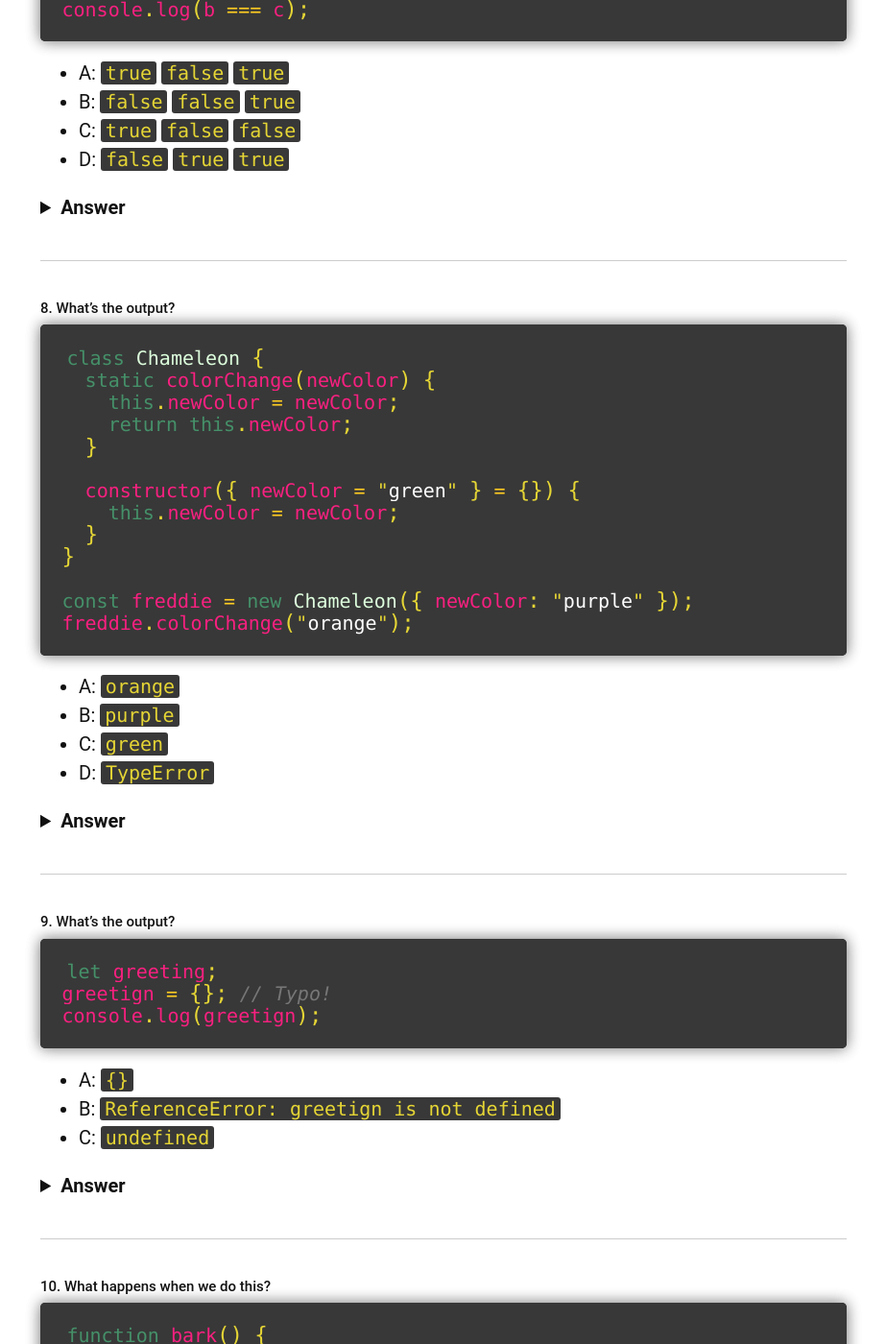
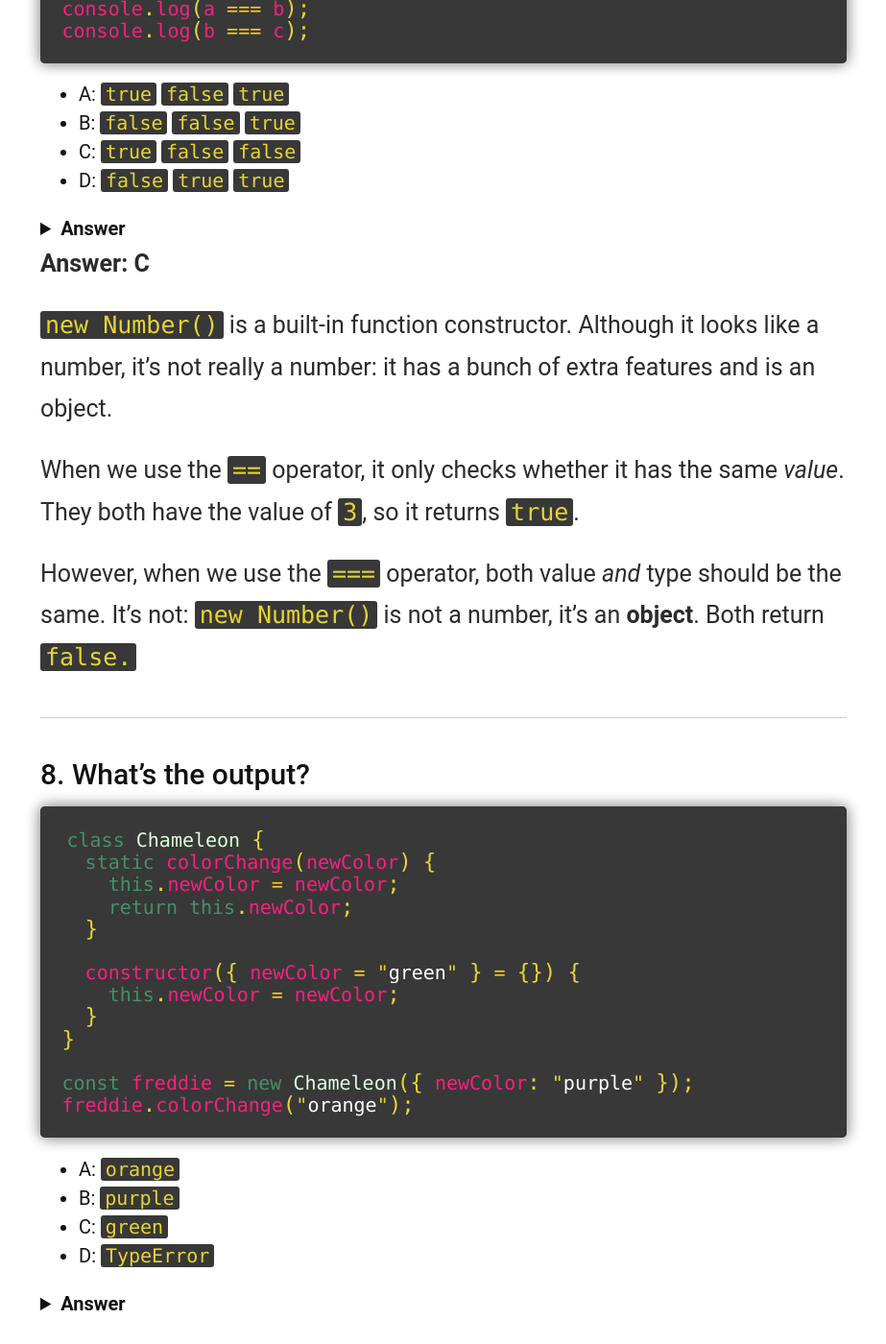
Before and after one commit to andryjohn/RJ-s-blog, a Jekyll site: the page built from _posts/2019-06-25-javascript.md, in a window 1280 px wide and 1400 px high, scrolled down 4728 px. Shown: the whole window at 96% size, without its empty margins (178-1101 px from the left). Built offline with Jekyll 4.4.1, drawn with Linux system fonts in a browser that asks for light colours; nearby versions of some CDN libraries; some web fonts are replaced; comment, search, counter and statistics services are not loaded; some of the changed lines change nothing that is shown; some of the changed text lies outside the part shown.

Commit message:
javascript modern

````diff
--- a/_posts/2019-06-25-javascript.md
+++ b/_posts/2019-06-25-javascript.md
@@ -25,6 +25,7 @@
 }
 
 sayHi();
+
 ```
 
 - A: `Lydia` and `undefined`
@@ -37,10 +38,11 @@
 
 <strong>Answer: D</strong>
 
-<p>Within the function, we first declare the `name` variable with the `var` keyword. This means that the variable gets hoisted (memory space is set up during the creation phase) with the default value of `undefined`, until we actually get to the line where we define the variable. We haven't defined the variable yet on the line where we try to log the `name` variable, so it still holds the value of `undefined`.</p>
+<p>Within the function, we first declare the <mark>name</mark> variable with the <mark>var</mark> keyword.</p>
 
-<p>Variables with the `let` keyword (and `const`) are hoisted, but unlike `var`, don't get <i>initialized</i>. They are not accessible before the line we declare (initialize) them. This is called the "temporal dead zone". When we try to access the variables before they are declared, JavaScript throws a `ReferenceError`.
+<p>This means that the variable gets hoisted (memory space is set up during the creation phase) with the default value of <mark>undefined</mark> until we actually get to the line where we define the variable. We haven't defined the variable yet on the line where we try to log the  <mark>name</mark> variable, so it still holds the value of  <mark>undefined</mark>.</p>
 
+<p>Variables with the <mark>let</mark> keyword (and <mark>const</mark>) are hoisted, but unlike <mark>var</mark>, don't get <i>initialized</i>. They are not accessible before the line we declare (initialize) them. This is called the "temporal dead zone". When we try to access the variables before they are declared, JavaScript throws a <mark>ReferenceError</mark>.
 </p>
 </details>
 
@@ -66,9 +68,9 @@
 
 <strong>Answer: C</strong>
 
-<p>Because of the event queue in JavaScript, the `setTimeout` callback function is called _after_ the loop has been executed. Since the variable `i` in the first loop was declared using the `var` keyword, this value was global. During the loop, we incremented the value of `i` by `1` each time, using the unary operator `++`. By the time the `setTimeout` callback function was invoked, `i` was equal to `3` in the first example.</p>
+<p>Because of the event queue in JavaScript, the <mark>setTimeout</mark> callback function is called _after_ the loop has been executed. Since the variable <mark>i</mark> in the first loop was declared using the <mark>var</mark> keyword, this value was global. During the loop, we incremented the value of <mark>i</mark> by <mark>1</mark> each time, using the unary operator <mark>++</mark>. By the time the <mark>setTimeout</mark> callback function was invoked, <mark>i</mark> was equal to <mark></mark>` in the first example.</p>
 
-<p>In the second loop, the variable `i` was declared using the `let` keyword: variables declared with the `let` (and `const`) keyword are block-scoped (a block is anything between `{ }`). During each iteration, `i` will have a new value, and each value is scoped inside the loop.</p>
+<p>In the second loop, the variable <mark>i</mark> was declared using the <mark>let</mark> keyword: variables declared with the <mark>let</mark> (and <mark>const</mark>) keyword are block-scoped (a block is anything between <mark>{ }</mark>). During each iteration, <mark>i</mark> will have a new value, and each value is scoped inside the loop.</p>
 </details>
 
 ---
@@ -98,11 +100,11 @@
 
 <strong>Answer: B</strong>
 
-<p>Note that the value of `diameter` is a regular function, whereas the value of `perimeter` is an arrow function.<br>
+<p>Note that the value of <mark>diameter</mark> is a regular function, whereas the value of <mark>perimeter</mark> is an arrow function.<br>
 
-With arrow functions, the `this` keyword refers to its current surrounding scope, unlike regular functions! This means that when we call `perimeter`, it doesn't refer to the shape object, but to its surrounding scope (window for example).<br>
+With arrow functions, the <mark>this</mark> keyword refers to its current surrounding scope, unlike regular functions! This means that when we call <mark>perimeter</mark>, it doesn't refer to the shape object, but to its surrounding scope (window for example).<br>
 
-There is no value `radius` on that object, which returns `undefined`.
+There is no value <mark>radius</mark> on that object, which returns <mark>undefined</mark>.
 
 </p>
 </details>
@@ -125,9 +127,9 @@
 <strong>Answer: A</strong>
 
 <p>
-The unary plus tries to convert an operand to a number. `true` is `1`, and `false` is `0`.<br>
+The unary plus tries to convert an operand to a number. <mark>true</mark> is <mark>1</mark>, and <mark>false</mark> is <mark>0</mark>.<br>
 
-The string `'Lydia'` is a truthy value. What we're actually asking, is "is this truthy value falsy?". This returns `false`.
+The string <mark>'Lydia'</mark> is a truthy value. What we're actually asking, is "is this truthy value falsy?". This returns <mark>false</mark>.
 
 </p>
 </details>
@@ -225,11 +227,13 @@
 - D: `false` `true` `true`
 
 
-<details><summary><b>Answer</b></summary>
 
-<p>
 
-#### Answer: C
+<details> <summary><b>Answer</b></summary></details>
+
+
+<strong>Answer: C</strong>
+
 
 `new Number()` is a built-in function constructor. Although it looks like a number, it's not really a number: it has a bunch of extra features and is an object.
 
@@ -237,13 +241,12 @@
 
 However, when we use the `===` operator, both value _and_ type should be the same. It's not: `new Number()` is not a number, it's an **object**. Both return `false.`
 
-</p>
 
-</details>
+
 
 ---
 
-###### 8. What's the output?
+## 8. What's the output?
 
 ```javascript
 class Chameleon {
@@ -266,14 +269,17 @@
 - C: `green`
 - D: `TypeError`
 
-<details><summary><b>Answer</b></summary>
+<details>
+
+<summary><b>Answer</b></summary>
+
+<strong>Answer: D</strong>
 <p>
+  The `colorChange` function is static. Static methods are designed to live only on the constructor in which they are created, and cannot be passed down to any children. Since `freddie` is a child, the function is not passed down, and not available on the `freddie` instance: a `TypeError` is thrown.
+</p>
 
-#### Answer: D
 
-The `colorChange` function is static. Static methods are designed to live only on the constructor in which they are created, and cannot be passed down to any children. Since `freddie` is a child, the function is not passed down, and not available on the `freddie` instance: a `TypeError` is thrown.
 
-</p>
 </details>
 
 ---
@@ -1294,3 +1300,23 @@
 
 </p>
 </details>
+
+
+
+
+<style>
+mark {
+background-color: #252525;
+color: yellow;
+padding-left: 5px;
+padding-right: 5px;
+padding-bottom: 5px;
+box-shadow: 0 0 5px rgba(0,0,0,0.3);
+border-radius: 5px;
+}
+
+:focus {
+    outline: none!important;
+}
+
+</style>
--- /dev/null
+++ b/_posts/2019-07-07-markdown.md
@@ -0,0 +1,400 @@
+---
+layout:     post
+title:      Markdown Cheatsheet
+date:       2019-07-07
+summary:
+categories: Developper skills
+mathjax: true
+---
+![Markdown](/images/markdown2.png)
+>This is intended as a quick reference and showcase. For more complete info, see [John Gruber's original spec](http://daringfireball.net/projects/markdown/) and the [Github-flavored Markdown info page](http://github.github.com/github-flavored-markdown/).
+The base for this Markdown Cheat Sheet is actually a clone of [Adam Pritchards Cheat-Sheet](https://github.com/adam-p/markdown-here/wiki/Markdown-Cheatsheet).
+
+##### Table of Contents
+* [Headers](#headers)
+* [Emphasis](#emphasis)
+* [Lists](#lists)
+* [Links](#links)
+* [Code and Syntax Highlighting](#code)
+* [Tables](#tables)
+* [Blockquotes](#blockquotes)
+* [Inline HTML](#html)
+* [Horizontal Rule](#hr)
+* [Line Breaks](#lines)
+* [Youtube videos](#videos)
+* [Form Elements](#form-elements)
+
+<a name="headers"/>
+## Headers
+
+```no-highlight
+# H1
+## H2
+### H3
+#### H4
+##### H5
+###### H6
+
+Alternatively, for H1 and H2, an underline-ish style:
+
+Alt-H1
+======
+
+Alt-H2
+------
+```
+
+<a name="emphasis"/>
+## Emphasis
+
+```no-highlight
+Emphasis, aka italics, with *asterisks* or _underscores_.
+
+Strong emphasis, aka bold, with **asterisks** or __underscores__.
+
+Combined emphasis with **asterisks and _underscores_**.
+
+Strikethrough uses two tildes. ~~Scratch this.~~
+```
+
+Emphasis, aka italics, with *asterisks* or _underscores_.
+
+Strong emphasis, aka bold, with **asterisks** or __underscores__.
+
+Combined emphasis with **asterisks and _underscores_**.
+
+Strikethrough uses two tildes. ~~Scratch this.~~
+
+
+<a name="lists"/>
+## Lists
+
+(In this example, leading and trailing spaces are shown with with dots: ⋅)
+
+```no-highlight
+1. First ordered list item
+2. Another item
+⋅⋅* Unordered sub-list.
+1. Actual numbers don't matter, just that it's a number
+⋅⋅1. Ordered sub-list
+4. And another item.
+
+⋅⋅⋅You can have properly indented paragraphs within list items. Notice the blank line above, and the leading spaces (at least one, but we'll use three here to also align the raw Markdown).
+
+⋅⋅⋅To have a line break without a paragraph, you will need to use two trailing spaces.⋅⋅
+⋅⋅⋅Note that this line is separate, but within the same paragraph.⋅⋅
+⋅⋅⋅(This is contrary to the typical GFM line break behaviour, where trailing spaces are not required.)
+
+* Unordered list can use asterisks
+- Or minuses
++ Or pluses
+```
+
+1. First ordered list item
+2. Another item
+  * Unordered sub-list.
+1. Actual numbers don't matter, just that it's a number
+  1. Ordered sub-list
+4. And another item.
+
+   You can have properly indented paragraphs within list items. Notice the blank line above, and the leading spaces (at least one, but we'll use three here to also align the raw Markdown).
+
+   To have a line break without a paragraph, you will need to use two trailing spaces.
+   Note that this line is separate, but within the same paragraph.
+   (This is contrary to the typical GFM line break behaviour, where trailing spaces are not required.)
+
+* Unordered list can use asterisks
+- Or minuses
++ Or pluses
+
+<a name="links"/>
+## Links
+
+There are two ways to create links.
+
+```no-highlight
+[I'm an inline-style link](https://www.google.com)
+
+[I'm an inline-style link with title](https://www.google.com "Google's Homepage")
+
+[I'm a reference-style link][Arbitrary case-insensitive reference text]
+
+[I'm a relative reference to a repository file](../blob/master/LICENSE)
+
+[You can use numbers for reference-style link definitions][1]
+
+Or leave it empty and use the [link text itself].
+
+URLs and URLs in angle brackets will automatically get turned into links.
+http://www.example.com or <http://www.example.com> and sometimes
+example.com (but not on Github, for example).
+
+Some text to show that the reference links can follow later.
+
+[arbitrary case-insensitive reference text]: https://www.mozilla.org
+[1]: http://slashdot.org
+[link text itself]: http://www.reddit.com
+```
+
+[I'm an inline-style link](https://www.google.com)
+
+[I'm an inline-style link with title](https://www.google.com "Google's Homepage")
+
+[I'm a reference-style link][Arbitrary case-insensitive reference text]
+
+[I'm a relative reference to a repository file](../blob/master/LICENSE)
+
+[You can use numbers for reference-style link definitions][1]
+
+Or leave it empty and use the [link text itself].
+
+URLs and URLs in angle brackets will automatically get turned into links.
+http://www.example.com or <http://www.example.com> and sometimes
+example.com (but not on Github, for example).
+
+Some text to show that the reference links can follow later.
+
+[arbitrary case-insensitive reference text]: https://www.mozilla.org
+[1]: http://slashdot.org
+[link text itself]: http://www.reddit.com
+
+<a name="images"/>
+## Images
+
+```no-highlight
+Here's our logo (hover to see the title text):
+
+Inline-style:
+![alt text](https://github.com/adam-p/markdown-here/raw/master/src/common/images/icon48.png "Logo Title Text 1")
+
+Reference-style:
+![alt text][logo]
+
+[logo]: https://github.com/adam-p/markdown-here/raw/master/src/common/images/icon48.png "Logo Title Text 2"
+```
+
+Here's our logo (hover to see the title text):
+
+Inline-style:
+![alt text](https://github.com/adam-p/markdown-here/raw/master/src/common/images/icon48.png "Logo Title Text 1")
+
+Reference-style:
+![alt text][logo]
+
+[logo]: https://github.com/adam-p/markdown-here/raw/master/src/common/images/icon48.png "Logo Title Text 2"
+
+<a name="code"/>
+## Code and Syntax Highlighting
+
+Code blocks are part of the Markdown spec, but syntax highlighting isn't. However, many renderers -- like Github's and *Markdown Here* -- support syntax highlighting. Which languages are supported and how those language names should be written will vary from renderer to renderer. *Markdown Here* supports highlighting for dozens of languages (and not-really-languages, like diffs and HTTP headers); to see the complete list, and how to write the language names, see the [highlight.js demo page](http://softwaremaniacs.org/media/soft/highlight/test.html).
+
+```no-highlight
+Inline `code` has `back-ticks around` it.
+```
+
+Inline `code` has `back-ticks around` it.
+
+Blocks of code are either fenced by lines with three back-ticks <code>```</code>, or are indented with four spaces. I recommend only using the fenced code blocks -- they're easier and only they support syntax highlighting.
+
+<pre lang="no-highlight"><code>```javascript
+var s = "JavaScript syntax highlighting";
+alert(s);
+```
+
+```python
+s = "Python syntax highlighting"
+print s
+```
+
+```
+No language indicated, so no syntax highlighting.
+But let's throw in a &lt;b&gt;tag&lt;/b&gt;.
+```
+</code></pre>
+
+
+
+```javascript
+var s = "JavaScript syntax highlighting";
+alert(s);
+```
+
+```python
+s = "Python syntax highlighting"
+print s
+```
+
+```
+No language indicated, so no syntax highlighting in Markdown Here (varies on Github).
+But let's throw in a <b>tag</b>.
+```
+
+
+<a name="tables"/>
+## Tables
+
+Tables aren't part of the core Markdown spec, but they are part of GFM and *Markdown Here* supports them. They are an easy way of adding tables to your email -- a task that would otherwise require copy-pasting from another application.
+
+```no-highlight
+Colons can be used to align columns.
+
+| Tables        | Are           | Cool  |
+| ------------- |:-------------:| -----:|
+| col 3 is      | right-aligned | $1600 |
+| col 2 is      | centered      |   $12 |
+| zebra stripes | are neat      |    $1 |
+
+There must be at least 3 dashes separating each header cell.
+The outer pipes (|) are optional, and you don't need to make the
+raw Markdown line up prettily. You can also use inline Markdown.
+
+Markdown | Less | Pretty
+--- | --- | ---
+*Still* | `renders` | **nicely**
+1 | 2 | 3
+```
+
+Colons can be used to align columns.
+
+| Tables        | Are           | Cool |
+| ------------- |:-------------:| -----:|
+| col 3 is      | right-aligned | $1600 |
+| col 2 is      | centered      |   $12 |
+| zebra stripes | are neat      |    $1 |
+
+There must be at least 3 dashes separating each header cell. The outer pipes (|) are optional, and you don't need to make the raw Markdown line up prettily. You can also use inline Markdown.
+
+Markdown | Less | Pretty
+--- | --- | ---
+*Still* | `renders` | **nicely**
+1 | 2 | 3
+
+<a name="blockquotes"/>
+## Blockquotes
+
+```no-highlight
+> Blockquotes are very handy in email to emulate reply text.
+> This line is part of the same quote.
+
+Quote break.
+
+> This is a very long line that will still be quoted properly when it wraps. Oh boy let's keep writing to make sure this is long enough to actually wrap for everyone. Oh, you can *put* **Markdown** into a blockquote.
+```
+
+> Blockquotes are very handy in email to emulate reply text.
+> This line is part of the same quote.
+
+Quote break.
+
+> This is a very long line that will still be quoted properly when it wraps. Oh boy let's keep writing to make sure this is long enough to actually wrap for everyone. Oh, you can *put* **Markdown** into a blockquote.
+
+<a name="html"/>
+## Inline HTML
+
+You can also use raw HTML in your Markdown, and it'll mostly work pretty well.
+
+```no-highlight
+<dl>
+  <dt>Definition list</dt>
+  <dd>Is something people use sometimes.</dd>
+
+  <dt>Markdown in HTML</dt>
+  <dd>Does *not* work **very** well. Use HTML <em>tags</em>.</dd>
+</dl>
+```
+
+<dl>
+  <dt>Definition list</dt>
+  <dd>Is something people use sometimes.</dd>
+
+  <dt>Markdown in HTML</dt>
+  <dd>Does *not* work **very** well. Use HTML <em>tags</em>.</dd>
+</dl>
+
+<a name="hr"/>
+## Horizontal Rule
+
+```
+Three or more...
+
+---
+
+Hyphens
+
+***
+
+Asterisks
+
+___
+
+Underscores
+```
+
+Three or more...
+
+---
+
+Hyphens
+
+***
+
+Asterisks
+
+___
+
+Underscores
+
+<a name="lines"/>
+## Line Breaks
+
+My basic recommendation for learning how line breaks work is to experiment and discover -- hit &lt;Enter&gt; once (i.e., insert one newline), then hit it twice (i.e., insert two newlines), see what happens. You'll soon learn to get what you want. "Markdown Toggle" is your friend.
+
+Here are some things to try out:
+
+```
+Here's a line for us to start with.
+
+This line is separated from the one above by two newlines, so it will be a *separate paragraph*.
+
+This line is also a separate paragraph, but...
+This line is only separated by a single newline, so it's a separate line in the *same paragraph*.
+```
+
+Here's a line for us to start with.
+
+This line is separated from the one above by two newlines, so it will be a *separate paragraph*.
+
+This line is also begins a separate paragraph, but...
+This line is only separated by a single newline, so it's a separate line in the *same paragraph*.
+
+(Technical note: *Markdown Here* uses GFM line breaks, so there's no need to use MD's two-space line breaks.)
+
+<a name="videos"/>
+## Youtube videos
+
+They can't be added directly but you can add an image with a link to the video like this:
+
+```no-highlight
+<a href="http://www.youtube.com/watch?feature=player_embedded&v=YOUTUBE_VIDEO_ID_HERE
+" target="_blank"><img src="http://img.youtube.com/vi/YOUTUBE_VIDEO_ID_HERE/0.jpg"
+alt="IMAGE ALT TEXT HERE" width="240" height="180" border="10" /></a>
+```
+
+Or, in pure Markdown, but losing the image sizing and border:
+
+```no-highlight
+[![IMAGE ALT TEXT HERE](http://img.youtube.com/vi/YOUTUBE_VIDEO_ID_HERE/0.jpg)](http://www.youtube.com/watch?v=YOUTUBE_VIDEO_ID_HERE)
+```
+
+Referencing a bug by #bugID in your git commit links it to the slip. For example #1.
+
+
+## Form Elements
+
+```no-highligh
+- [x] this is a complete item
+- [ ] this is an incomplete item
+```
+
+- [x] this is a complete item
+- [ ] this is an incomplete item
````
Also changed, not shown: images/markdown2.png (added).
